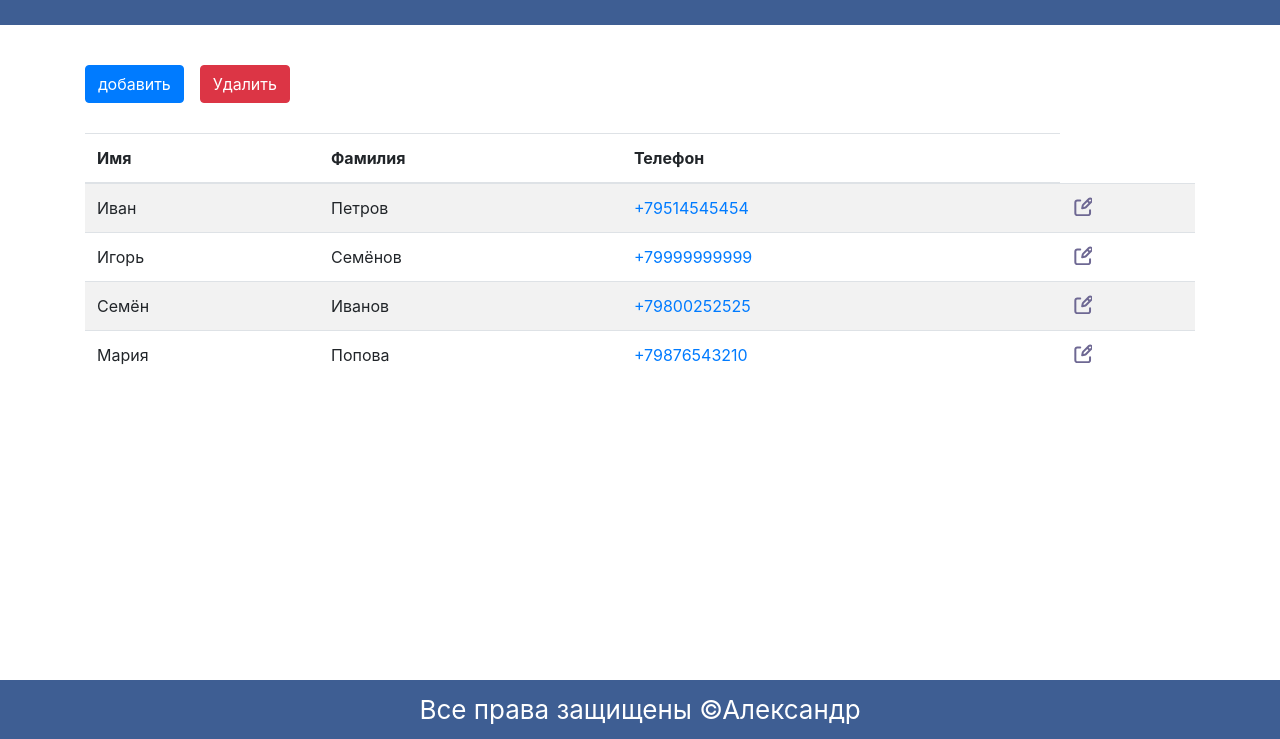
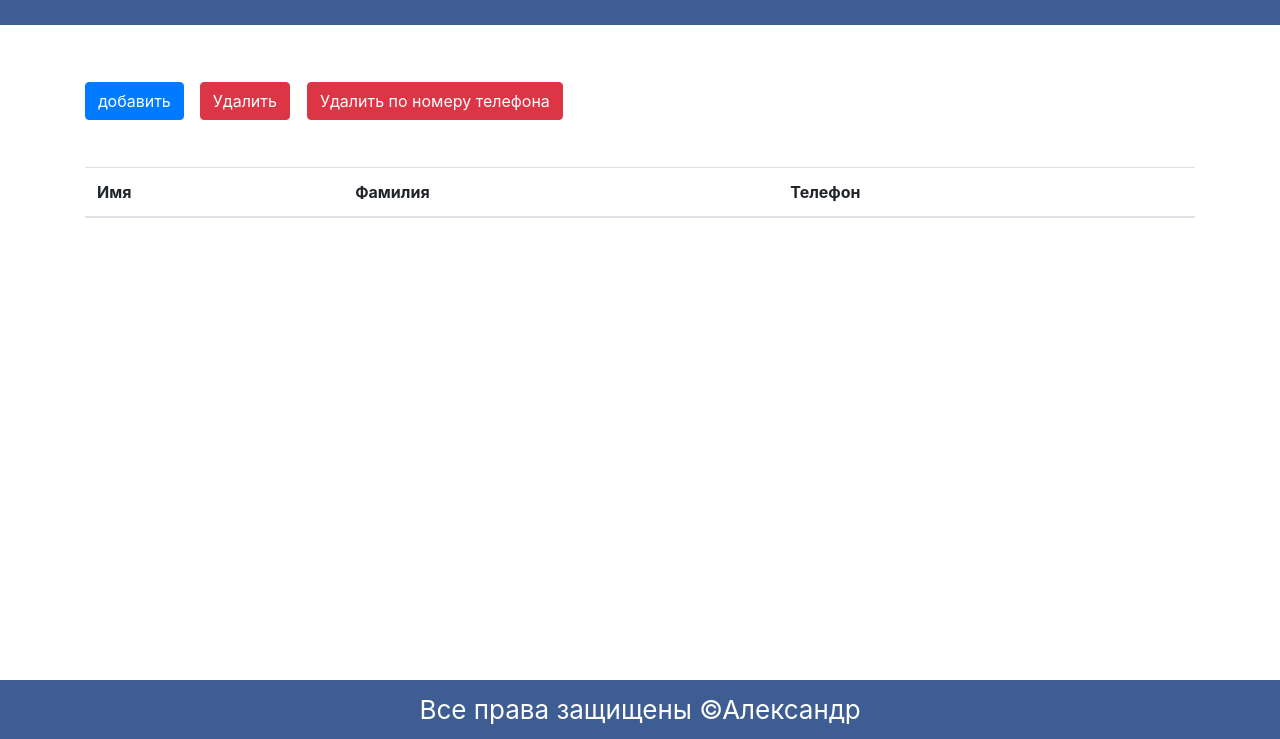
Before and after one commit to lexand41/PhoneBook, a plain HTML site: page index.html in a window 1280 px wide. Shown: the part 61-800 px from the top of the page. Drawn offline with nearby package versions, Linux system fonts and the light colour scheme.

Commit message:
lesson08

```diff
--- a/data.js
+++ b/data.js
@@ -1,3 +1,5 @@
+'use strict';
+
 const data = [
   {
     name: 'Иван',
--- a/phonebook/css/style.css
+++ b/phonebook/css/style.css
@@ -45,6 +45,10 @@ body {
 
 .btn-wrapper {
   margin-bottom: 30px;
+}
+
+.btnVar {
+  margin: 17px;
 }
 
 
--- a/phonebook/script/script.js
+++ b/phonebook/script/script.js
@@ -1,33 +1,53 @@
 'use strict';
 
-const data = [
-  {
-    name: 'Иван',
-    surname: 'Петров',
-    phone: '+79514545454',
-  },
-  {
-    name: 'Игорь',
-    surname: 'Семёнов',
-    phone: '+79999999999',
-  },
-  {
-    name: 'Семён',
-    surname: 'Иванов',
-    phone: '+79800252525',
-  },
-  {
-    name: 'Мария',
-    surname: 'Попова',
-    phone: '+79876543210',
-  },
-];
+// const data = [
+//   {
+//     name: 'Иван',
+//     surname: 'Петров',
+//     phone: '+79514545454',
+//   },
+//   {
+//     name: 'Игорь',
+//     surname: 'Семёнов',
+//     phone: '+79999999999',
+//   },
+//   {
+//     name: 'Семён',
+//     surname: 'Иванов',
+//     phone: '+79800252525',
+//   },
+//   {
+//     name: 'Мария',
+//     surname: 'Попова',
+//     phone: '+79876543210',
+//   },
+// ];
+
+// localStorage.setItem('data', JSON.stringify(data));
+
 
 {
+  // localStorage.clear();
+
+  const getStorage = (key) => JSON.parse(localStorage.getItem(key)) || [];
+
+  const setStorage = (key, object) =>
+    localStorage.setItem(key, JSON.stringify(object));
+
+  const data = 'data';
+  const newData = getStorage(data);
+
+  const removeStorage = (tel) => {
+    const newDatatDel = newData.filter(contact => !(contact.phone === tel));
+    localStorage.setItem('data', JSON.stringify(newDatatDel));
+    location.reload();
+  };
+
   const addContactData = (contact) => {
-    data.push(contact);
-    console.log('data', data);
-  }
+    newData.push(contact);
+
+    setStorage(data, newData);
+  };
 
   const createContainer = () => {
     const container = document.createElement('div');
@@ -190,6 +210,11 @@ const data = [
         type: 'button',
         text: 'Удалить',
       },
+      {
+        className: 'btn btn-danger btnVar',
+        type: 'button',
+        text: 'Удалить по номеру телeфона',
+      },
     ]);
     const table = createTable();
     const {form, overlay} = createForm();
@@ -244,8 +269,8 @@ const data = [
     return tr;
   };
 
-  const renderContacts = (elem, data) => {
-    const allRow = data.map(createRow);
+  const renderContacts = (elem, newData) => {
+    const allRow = newData.map(createRow);
     elem.append(...allRow);
     return allRow;
   };
@@ -330,32 +355,47 @@ const data = [
 
     // Функционал
 
-    const allRow = renderContacts(list, data);
+    const allRow = renderContacts(list, newData);
     const {closeModal} = modalControl(btnAdd, formOverlay);
 
     hoverRow(allRow, logo);
     deleteControl(btnDel, list);
     formControl(form, list, closeModal);
 
+    // Сортировка имени и фамилии, по алфавиту.
+
     const contacts = document.querySelector('table');
 
     const sortByName = (a) => {
       const sortedRows = Array.from(contacts.rows)
-          .slice(1)
-          .sort((rowA, rowB) =>
+          .slice(1).sort((rowA, rowB) =>
             (rowA.cells[a].innerHTML > rowB.cells[a].innerHTML ? 1 : -1));
 
+      console.log(sortedRows);
       contacts.tBodies[0].append(...sortedRows);
     };
 
     const surNameByAlfabet = document.querySelector('.surname');
     surNameByAlfabet.addEventListener('click', () => {
+      localStorage.setItem('num', 2);
       sortByName(2);
     });
 
     const nameByAlfabet = document.querySelector('.name');
     nameByAlfabet.addEventListener('click', () => {
+      localStorage.setItem('num', 1);
       sortByName(1);
+    });
+
+    const num = localStorage.getItem('num');
+    sortByName(num);
+
+    // Удаление контакта, по номеру телефона.
+
+    const btnNumTel = document.querySelector('.btnVar');
+    btnNumTel.addEventListener('click', () => {
+      const numTel = prompt('Введите номер телефона');
+      removeStorage(numTel);
     });
   };
 
```
